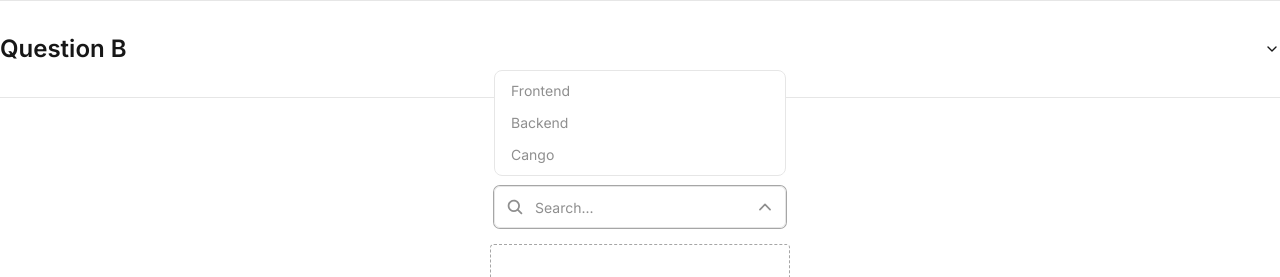
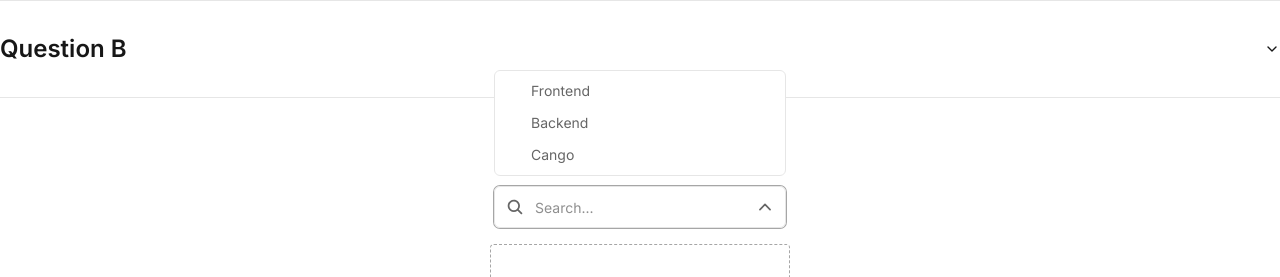
Before and after one commit to ZeynalliZeynal/mern-ts-template, a React (Vite) app in the folder client/: page / in a window 1280 px wide. Both pictures are taken after a click on the element 640 px from the left and 700 px from the top of the page. Shown: the part 493-770 px from the top of the page. Built offline with nearby package versions, Linux system fonts and the light colour scheme.

Commit message:
ui styling

```diff
--- a/client/src/components/ui/button.tsx
+++ b/client/src/components/ui/button.tsx
@@ -53,7 +53,7 @@ const Button = ({
             : "text-gray-500 border-gray-200 bg-gray-1000 data-[hover]:text-background-100 data-[hover]:bg-button-invert-hover disabled:bg-button-invert-disabled disabled:text-gray-700 disabled:border-gray-400"
         } ${size === "md" ? "px-2.5 h-10 text-sm" : size === "lg" ? "px-3.5 h-12" : "text-sm h-8 px-1.5"} ${full ? "w-full" : "w-fit"} rounded-${rounded}`}
         onClick={onClick}
-        data-hover={hovering ? "" : null}
+        data-hover={hovering ? true : null}
         disabled={disabled}
         onMouseEnter={() => setHovering(true)}
         onMouseLeave={() => setHovering(false)}
--- a/client/src/components/ui/combobox.tsx
+++ b/client/src/components/ui/combobox.tsx
@@ -14,6 +14,7 @@ import { IoCheckmark, IoChevronDown, IoClose, IoSearch } from "react-icons/io5";
 import { createPortal } from "react-dom";
 import { useOutsideClick } from "@/hooks/useOutsideClick.ts";
 import { calculateAvailableRoom } from "@/utils/calculateAvailableRoom.ts";
+import { cn } from "@/lib/utils.ts";
 
 interface ComboboxContext {
   open: boolean;
@@ -174,7 +175,7 @@ const ComboboxInput = () => {
   } = useCombobox();
 
   return (
-    <div className="w-full relative place-items-center text-gray-700">
+    <div className="w-full relative place-items-center text-gray-900">
       <span
         aria-hidden="true"
         className="inline-flex absolute top-1/2 left-0 -translate-y-1/2 items-center justify-center size-10 p-[11px]"
@@ -247,7 +248,10 @@ const ComboboxList = ({ children }: { children: ReactNode }) => {
       ref={listboxRef}
       data-combobox="popup"
       data-state={!animate}
-      className="rounded-lg border p-1 flex-col min-w-40 fixed z-50 bg-background-100 data-[state='true']:animate-in data-[state='false']:animate-out data-[state='true']:zoom-in data-[state='false']:zoom-out"
+      className={cn(
+        "rounded-ui-content focus:ring-0 border p-ui-content flex-col min-w-40 fixed z-50 bg-ui-background",
+        "data-[state='true']:animate-in data-[state='false']:animate-out data-[state='true']:zoom-in data-[state='false']:zoom-out",
+      )}
       style={{
         left: rect.left,
         width: rect.width,
@@ -329,7 +333,10 @@ const ComboboxOption = ({
       data-value={value}
       data-highlighted={hoveredOption === value ? true : null}
       aria-selected={children.toLowerCase() === currentValue?.toLowerCase()}
-      className="text-gray-700 justify-between rounded data-[highlighted]:bg-gray-200 data-[highlighted]:text-foreground px-3 py-1.5 w-full focus:ring-0 cursor-default"
+      className={cn(
+        "text-ui-foreground justify-between rounded-ui-item p-ui-item w-full focus:ring-0 cursor-default transition-colors",
+        "data-[highlighted]:bg-ui-item-background-hover data-[highlighted]:text-ui-item-foreground-hover",
+      )}
       onClick={handleSelectValue}
       onMouseEnter={(event) => {
         event.currentTarget.focus();
--- a/client/src/components/ui/context-menu.tsx
+++ b/client/src/components/ui/context-menu.tsx
@@ -153,7 +153,10 @@ const ContextMenuContent = ({ children }: { children: ReactNode }) => {
       ref={ref}
       data-context="popup"
       data-state={!animate}
-      className="rounded-md border p-1 flex-col min-w-40 fixed z-50 bg-background-100 data-[state='true']:animate-in data-[state='false']:animate-out data-[state='true']:zoom-in data-[state='false']:zoom-out focus:ring-0"
+      className={cn(
+        "rounded-ui-content focus:ring-0 border p-ui-content flex-col min-w-40 fixed z-50 bg-ui-background",
+        "data-[state='true']:animate-in data-[state='false']:animate-out data-[state='true']:zoom-in data-[state='false']:zoom-out",
+      )}
       style={{
         left: clientPosition.clientX,
         top: clientPosition.clientY,
@@ -212,7 +215,8 @@ const ContextMenuItem = forwardRef<HTMLDivElement, ContextMenuItem>(
       role: "menuitem",
       "data-highlighted": highlighted ? true : null,
       className: cn(
-        "text-gray-700 justify-between rounded pl-8 pr-2 py-1.5 w-full data-[highlighted]:bg-gray-200 data-[highlighted]:text-foreground focus:ring-0 cursor-default transition-colors",
+        "text-ui-foreground justify-between rounded-ui-item p-ui-item w-full focus:ring-0 cursor-default transition-colors",
+        "data-[highlighted]:bg-ui-item-background-hover data-[highlighted]:text-ui-item-foreground-hover",
         className,
       ),
       onClick: handleClick,
--- a/client/src/index.css
+++ b/client/src/index.css
@@ -9,7 +9,6 @@
     &, &.light {
       --ds-background-100: 0, 0%, 100%;
       --ds-background-200: 0, 0%, 98%;
-      --ds-foreground: 0, 0%, 0%;
 
       --ds-gray-100: 0, 0%, 95%;
       --ds-gray-200: 0, 0%, 92%;
--- a/client/tailwind.config.js
+++ b/client/tailwind.config.js
@@ -14,6 +14,10 @@ export default {
         center: true,
       },
       colors: {
+        "ui-background": "hsla(var(--ds-background-100))",
+        "ui-foreground": "hsla(var(--ds-gray-900))",
+        "ui-item-foreground-hover": "hsla(var(--ds-gray-1000))",
+        "ui-item-background-hover": "hsla(var(--ds-gray-200))",
         "button-invert-hover": "hsla(var(--button-invert-hover-dark))",
         "button-invert-disabled": "hsla(var(--button-invert-disabled-dark))",
         foreground: {
@@ -141,6 +145,14 @@ export default {
           "0 0 0 1px hsla(var(--ds-gray-alpha-600)), 0 0 0 4px hsla(0,0%,100%,.24)",
         border: "0 0 0 1px hsla(var(--ds-gray-alpha-400))",
       },
+      borderRadius: {
+        "ui-content": ".375rem",
+        "ui-item": ".25rem",
+      },
+      padding: {
+        "ui-content": ".25rem",
+        "ui-item": ".375rem .5rem .375rem 2rem",
+      },
       animation: {
         spinner: "spinner 1.1s linear infinite",
         in: "in 300ms forwards",
```
